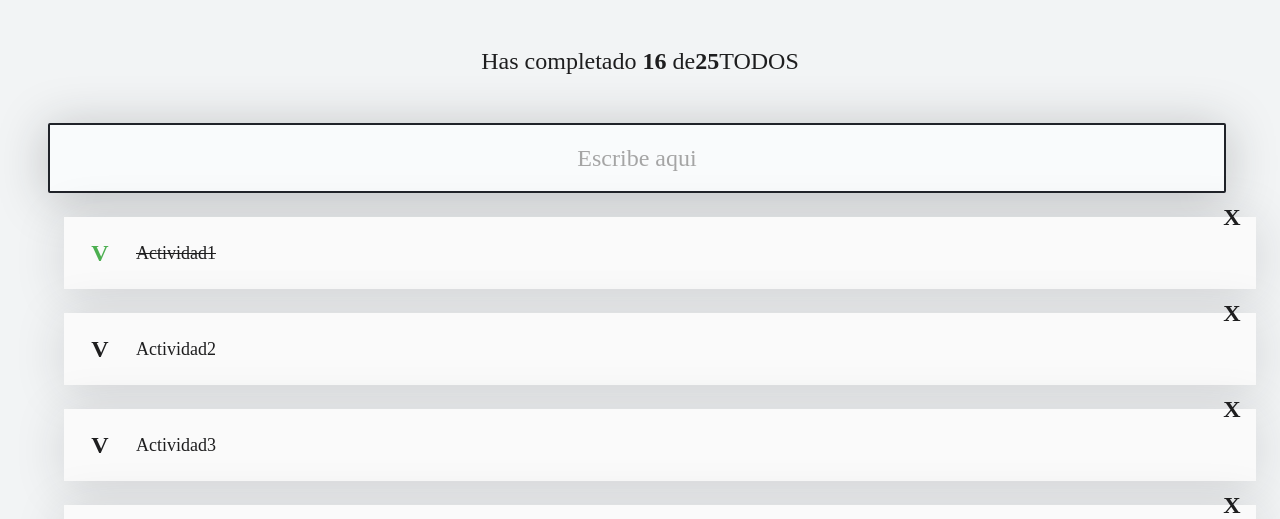
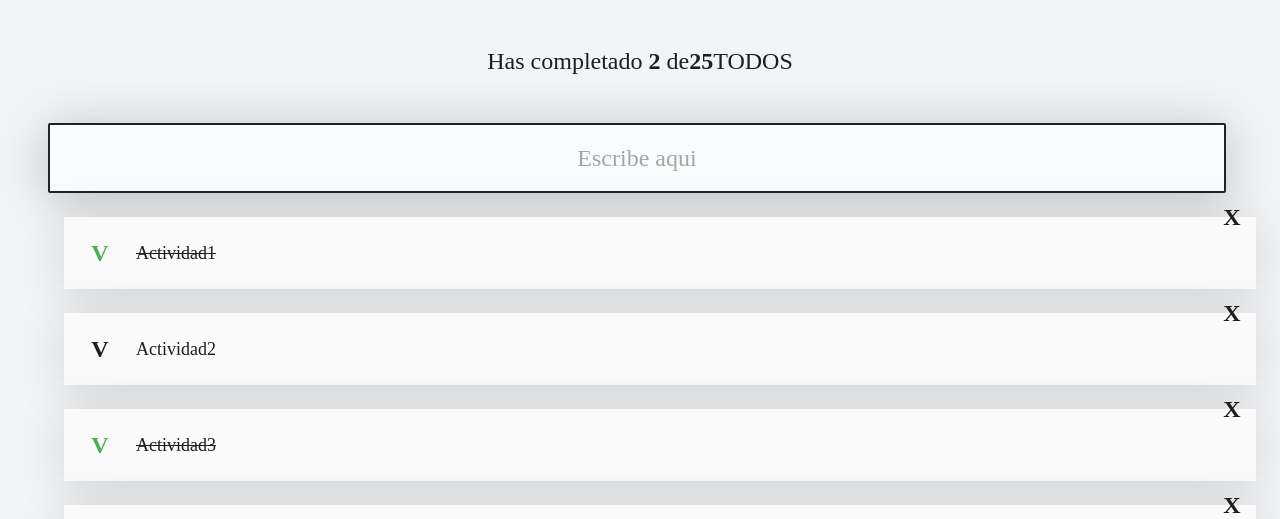
Before and after one commit to luisdavid24/React_Recode_1, a React (Create React App) app: page / in a window 1280 px wide. Shown: the top 519 px of the page. Built offline with nearby package versions, Linux system fonts and the light colour scheme.

Commit message:
Explicacion de estados derivados

```diff
--- a/src/App.js
+++ b/src/App.js
@@ -9,17 +9,19 @@ import React from "react";
 const defaultTodos = [
   { text: "Actividad1 ", completed: true },
   { text: "Actividad2 ", completed: false },
-  { text: "Actividad3 ", completed: false },
+  { text: "Actividad3 ", completed: true },
   { text: "Actividad4 ", completed: false },
 ];
 
 function App() {
+  const [todos, setTodos] = React.useState(defaultTodos);
   const [searchValue, setSearchValue] = React.useState("");
 
+  const completedTodos = todos.filter((todo) => todo.completed).length;
   console.log("Mira los cambios de searchValue: " + searchValue);
   return (
     <React.Fragment>
-      <TodoCounter completed={16} total={25} />
+      <TodoCounter completed={completedTodos} total={25} />
       <TodoSearch searchValue={searchValue} setSearchValue={setSearchValue} />
       <TodoList>
         {defaultTodos.map((todo) => (
```
